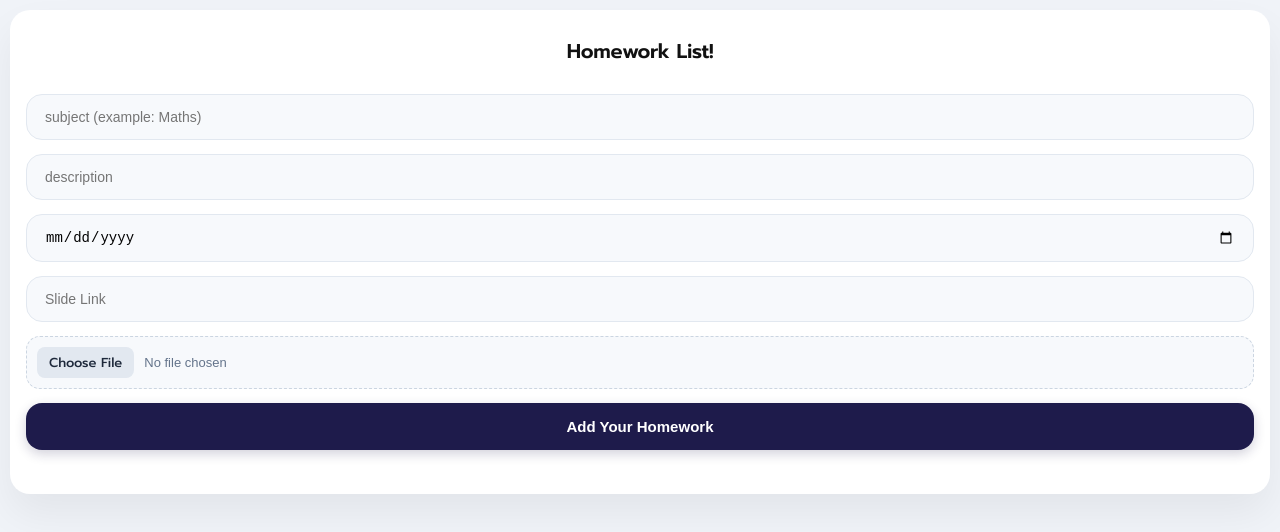
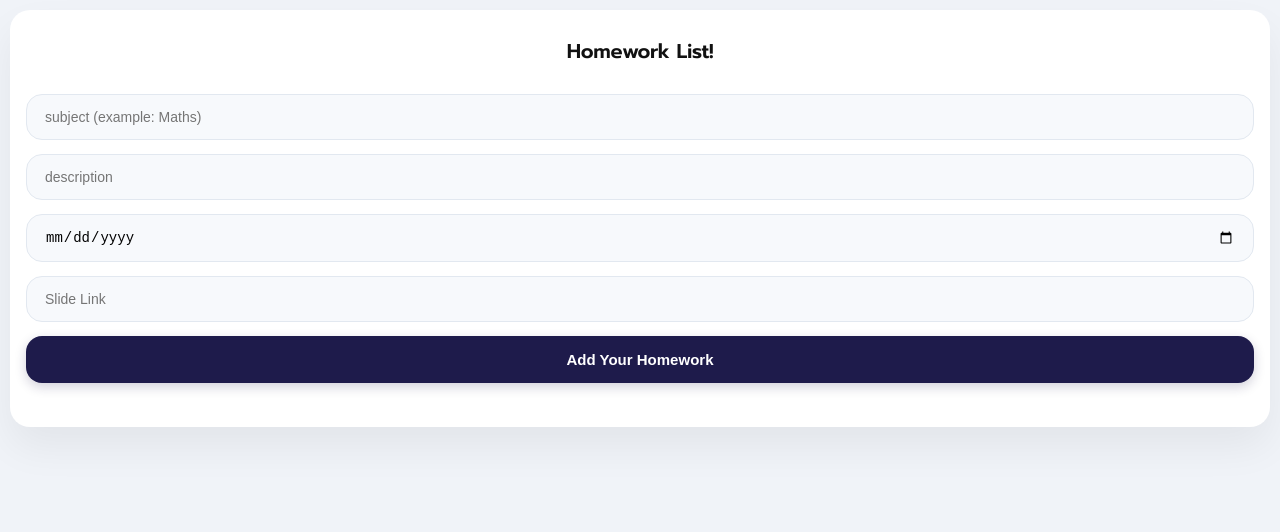
Before and after one commit to williebabe/HomeworkHub, a plain HTML site: page index.html in a window 1280 px wide. Drawn offline with Linux system fonts and the light colour scheme.

Commit message:
Delete img s.

```diff
--- a/index.html
+++ b/index.html
@@ -17,7 +17,7 @@
             <input type="text" id="descInput" placeholder="description">
             <input type="date" id="dateInput">
             <input type="url" id="linkInput" placeholder="Slide Link">
-            <input type="file" id="imageInput" accept="image/*" style="font-size: 13px; padding: 10px;">
+
             <button id="addBtn">Add Your Homework</button>
 
         </div>
```
